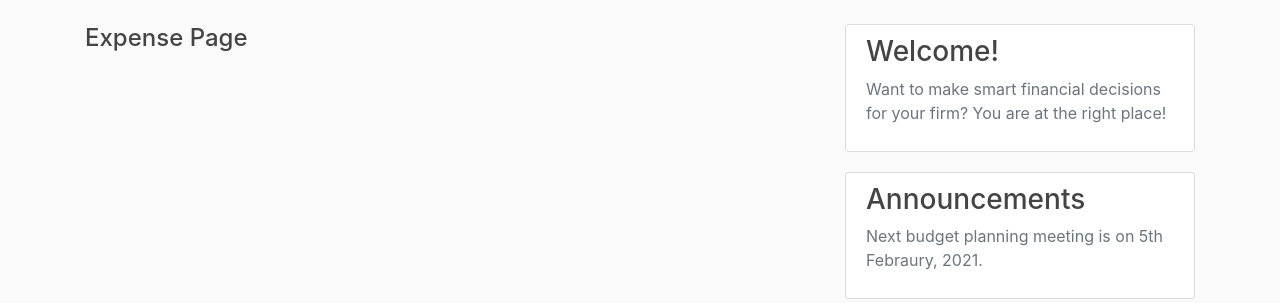
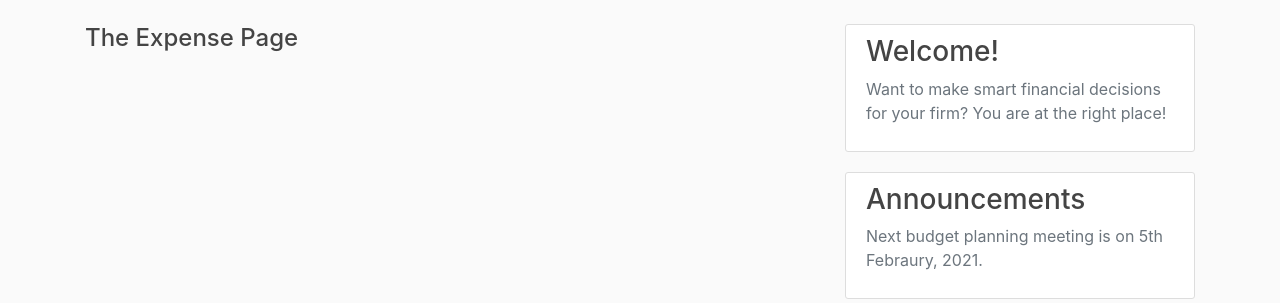
Before and after one commit to anushreenataraj/budget-planner-app, a Flask app: page /expense in a window 1280 px wide. Shown: the part 56-359 px from the top of the page. Run offline with Flask 2, Linux system fonts and the light colour scheme; a user stored in the database is signed in; some libraries are stand-ins or nearby versions.

Commit message:
New change in Expenses Page

```diff
--- a/budgetapp/templates/expense.html
+++ b/budgetapp/templates/expense.html
@@ -1,4 +1,4 @@
 {% extends 'layouts.html'%}
     {% block content%}
-        <h4>Expense Page</h4>
+        <h4>The Expense Page</h4>
     {% endblock content%}
```
